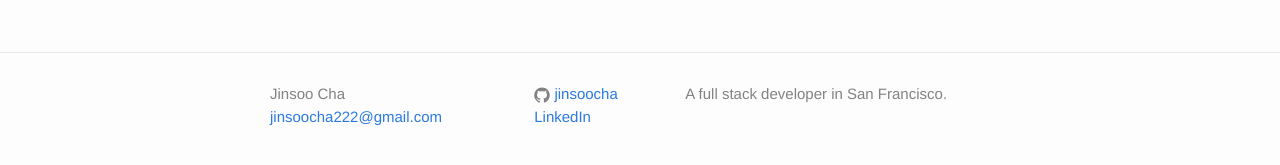
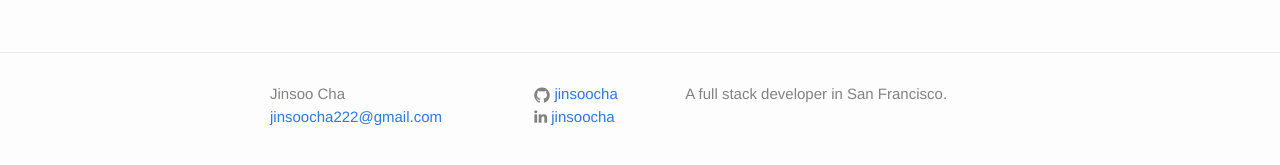
Before and after one commit to jinsoocha/jinsoocha.github.io, a Jekyll site: the page built from index.html, in a window 1280 px wide. Shown: the part 286-451 px from the top of the page. Built offline with Jekyll 4.4.1, drawn with Linux system fonts in a browser that asks for light colours; nearby versions of some CDN libraries.

Commit message:
add the linkedin icon

```diff
--- a/_includes/footer.html
+++ b/_includes/footer.html
@@ -21,7 +21,7 @@
           {% if site.linkedin_username %}
           <li>
             <a href="https://linkedin.com/in/{{ site.linkedin_username }}">
-              <i class="svg-icon linkedin"></i>LinkedIn
+              <i class="fa fa-linkedin" style="color:grey"></i> jinsoocha
             </a>
           </li>
           {% endif %}
--- a/_includes/head.html
+++ b/_includes/head.html
@@ -7,6 +7,7 @@
   <meta name="description" content="{% if page.excerpt %}{{ page.excerpt | strip_html | strip_newlines | truncate: 160 }}{% else %}{{ site.description }}{% endif %}">
 
   <link rel="stylesheet" href="{{ "/css/main.css" | prepend: site.baseurl }}">
+  <link rel="stylesheet" href="//maxcdn.bootstrapcdn.com/font-awesome/4.3.0/css/font-awesome.min.css">
   <link rel="canonical" href="{{ page.url | replace:'index.html','' | prepend: site.baseurl | prepend: site.url }}">
   <link rel="alternate" type="application/rss+xml" title="{{ site.title }}" href="{{ "/feed.xml" | prepend: site.baseurl | prepend: site.url }}">
 </head>
```
